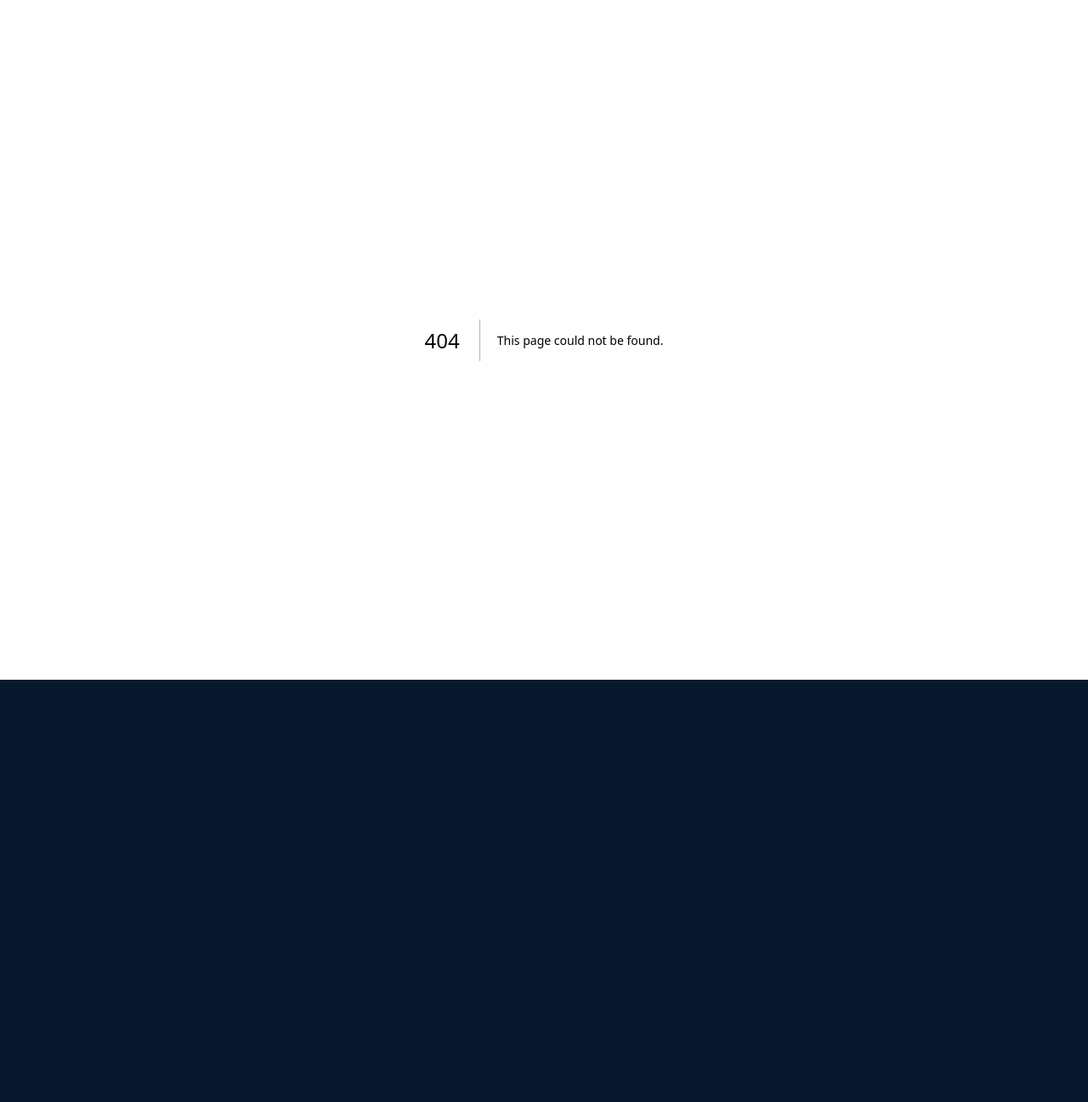
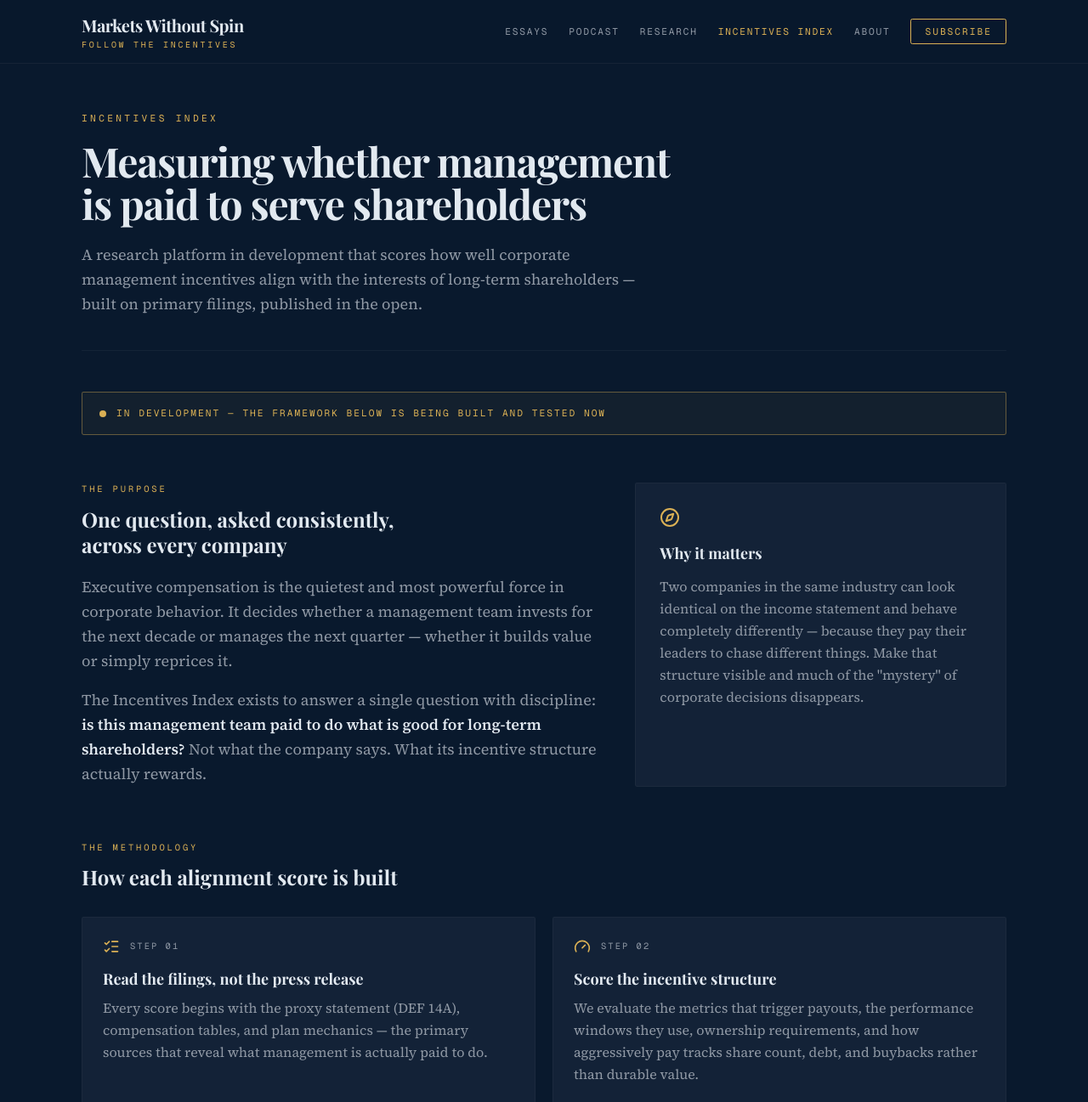
Before and after one commit to franzmussen/markets-without-spin, a Next.js app: page /incentives-index in a window 1280 px wide. Before the commit this address had no page. Shown: the top 1297 px of the page at 85% size. Before the commit the page ends 800 px from the top, so only its background shows below. Built offline with nearby package versions, Linux system fonts and the light colour scheme.

Commit message:
feat: enhance about page and add incentives index page content
Co-authored-by: franzmussen <294330394+franzmussen@users.noreply.github.com>

```diff
--- a/app/about/page.tsx
+++ b/app/about/page.tsx
@@ -21,13 +21,15 @@ export default function AboutPage() {
           </p>
           <p>
             Over the past four decades, I have worked professionally in the investment field,
-            beginning my career in 1985.
+            beginning my career in 1985&mdash;as an investor, an entrepreneur, and a financial
+            educator.
           </p>
           <p>
-            I passed the CPA examination, earned a Master&apos;s Degree in Geography from the
-            University of Utah, and co-founded an investment advisory firm that I helped build over
-            many years. Throughout my career, I have spent a lifetime studying the incentives that
-            drive markets, governments, and institutions.
+            I co-founded a large investment advisory firm and helped build it over many years. I
+            passed the Uniform CPA Examination and earned a Master&apos;s Degree in Geography from
+            the University of Utah, though I was never licensed as a CPA. Throughout my career, I
+            have spent a lifetime studying the incentives that drive markets, governments, and
+            institutions.
           </p>
           <p>Markets Without Spin is the culmination of those experiences.</p>
           <p className="font-heading text-2xl font-semibold text-primary">
--- /dev/null
+++ b/app/incentives-index/page.tsx
@@ -0,0 +1,196 @@
+import type { Metadata } from "next"
+import Link from "next/link"
+import { ArrowRight, Compass, Gauge, LineChart, ListChecks, ShieldCheck } from "lucide-react"
+import { PageShell } from "@/components/page-shell"
+
+export const metadata: Metadata = {
+  title: "Incentives Index — Markets Without Spin",
+  description:
+    "A research platform in development that measures how well corporate management incentives align with the interests of long-term shareholders.",
+}
+
+const METHOD_STEPS = [
+  {
+    icon: ListChecks,
+    title: "Read the filings, not the press release",
+    body: "Every score begins with the proxy statement (DEF 14A), compensation tables, and plan mechanics — the primary sources that reveal what management is actually paid to do.",
+  },
+  {
+    icon: Gauge,
+    title: "Score the incentive structure",
+    body: "We evaluate the metrics that trigger payouts, the performance windows they use, ownership requirements, and how aggressively pay tracks share count, debt, and buybacks rather than durable value.",
+  },
+  {
+    icon: LineChart,
+    title: "Weight for the long term",
+    body: "Structures that reward multi-year capital discipline and real returns on capital score higher than those that reward short-term EPS engineering or metrics management can manufacture.",
+  },
+  {
+    icon: ShieldCheck,
+    title: "Publish a transparent grade",
+    body: "Each company receives a clear alignment grade with the reasoning shown — no black box, no proprietary hand-waving. You can see exactly why a score is what it is.",
+  },
+]
+
+const PRINCIPLES = [
+  "People do what they are rewarded to do — so read the reward before you read the strategy.",
+  "Alignment is structural, not rhetorical. What the plan pays for matters more than what the letter to shareholders says.",
+  "Short-term metrics can be engineered. Long-term capital discipline is much harder to fake.",
+  "Transparency over precision theater: a clear, defensible grade beats a false-precision number.",
+]
+
+export default function IncentivesIndexPage() {
+  return (
+    <PageShell
+      eyebrow="Incentives Index"
+      title="Measuring whether management is paid to serve shareholders"
+      description="A research platform in development that scores how well corporate management incentives align with the interests of long-term shareholders — built on primary filings, published in the open."
+    >
+      {/* Status banner */}
+      <div className="flex flex-wrap items-center gap-3 rounded-sm border border-primary/40 bg-primary/5 px-5 py-4">
+        <span className="flex size-2 items-center justify-center">
+          <span className="size-2 animate-pulse rounded-full bg-primary" />
+        </span>
+        <p className="font-mono text-[0.7rem] uppercase tracking-[0.18em] text-primary">
+          In development — the framework below is being built and tested now
+        </p>
+      </div>
+
+      {/* Purpose */}
+      <section className="mt-14 grid gap-10 lg:grid-cols-[1.4fr_1fr]">
+        <div>
+          <p className="font-mono text-[0.65rem] uppercase tracking-[0.28em] text-primary">
+            The Purpose
+          </p>
+          <h2 className="mt-3 text-balance font-heading text-2xl font-bold leading-tight text-foreground">
+            One question, asked consistently, across every company
+          </h2>
+          <div className="mt-5 space-y-4 text-pretty font-serif text-lg leading-relaxed text-muted-foreground">
+            <p>
+              Executive compensation is the quietest and most powerful force in
+              corporate behavior. It decides whether a management team invests
+              for the next decade or manages the next quarter — whether it
+              builds value or simply reprices it.
+            </p>
+            <p>
+              The Incentives Index exists to answer a single question with
+              discipline:{" "}
+              <span className="font-semibold text-foreground">
+                is this management team paid to do what is good for long-term
+                shareholders?
+              </span>{" "}
+              Not what the company says. What its incentive structure actually
+              rewards.
+            </p>
+          </div>
+        </div>
+
+        <div className="rounded-sm border border-border/60 bg-card p-7">
+          <Compass className="size-6 text-primary" />
+          <p className="mt-4 font-heading text-lg font-bold text-foreground">
+            Why it matters
+          </p>
+          <p className="mt-3 text-pretty font-serif leading-relaxed text-muted-foreground">
+            Two companies in the same industry can look identical on the income
+            statement and behave completely differently — because they pay their
+            leaders to chase different things. Make that structure visible and
+            much of the &quot;mystery&quot; of corporate decisions disappears.
+          </p>
+        </div>
+      </section>
+
+      {/* Methodology */}
+      <section className="mt-16">
+        <p className="font-mono text-[0.65rem] uppercase tracking-[0.28em] text-primary">
+          The Methodology
+        </p>
+        <h2 className="mt-3 max-w-2xl text-balance font-heading text-2xl font-bold leading-tight text-foreground">
+          How each alignment score is built
+        </h2>
+        <div className="mt-8 grid gap-5 sm:grid-cols-2">
+          {METHOD_STEPS.map((step, i) => (
+            <article
+              key={step.title}
+              className="flex flex-col rounded-sm border border-border/60 bg-card p-6"
+            >
+              <div className="flex items-center gap-3">
+                <step.icon className="size-5 text-primary" />
+                <span className="font-mono text-[0.65rem] uppercase tracking-[0.2em] text-muted-foreground">
+                  Step {String(i + 1).padStart(2, "0")}
+                </span>
+              </div>
+              <h3 className="mt-4 text-balance font-heading text-lg font-bold leading-snug text-foreground">
+                {step.title}
+              </h3>
+              <p className="mt-2 text-pretty font-serif leading-relaxed text-muted-foreground">
+                {step.body}
+              </p>
+            </article>
+          ))}
+        </div>
+      </section>
+
+      {/* Principles / long-term vision */}
+      <section className="mt-16 grid gap-10 lg:grid-cols-[1fr_1.4fr]">
+        <div>
+          <p className="font-mono text-[0.65rem] uppercase tracking-[0.28em] text-primary">
+            The Long-Term Vision
+          </p>
+          <h2 className="mt-3 text-balance font-heading text-2xl font-bold leading-tight text-foreground">
+            A permanent, growing reference — not a hot take
+          </h2>
+        </div>
+        <div className="space-y-5 text-pretty font-serif text-lg leading-relaxed text-muted-foreground">
+          <p>
+            The goal is a durable, expanding library of alignment grades that
+            readers can consult the way they would a reference work: company by
+            company, sector by sector, updated as filings change rather than as
+            headlines do.
+          </p>
+          <p>
+            Over time the Index is intended to pair directly with the essays and
+            podcast — every score linked to the reasoning that produced it, so a
+            grade is never a number to take on faith but a conclusion you can
+            follow.
+          </p>
+          <ul className="space-y-3 border-t border-border/50 pt-6">
+            {PRINCIPLES.map((p) => (
+              <li key={p} className="flex gap-3">
+                <ArrowRight className="mt-1.5 size-4 shrink-0 text-primary" />
+                <span className="text-base leading-relaxed text-foreground/90">
+                  {p}
+                </span>
+              </li>
+            ))}
+          </ul>
+        </div>
+      </section>
+
+      {/* CTA */}
+      <section className="mt-16 rounded-sm border border-border/60 bg-secondary/40 p-8 text-center sm:p-12">
+        <h2 className="mx-auto max-w-2xl text-balance font-heading text-2xl font-bold leading-tight text-foreground">
+          Be here when the first scores are published
+        </h2>
+        <p className="mx-auto mt-3 max-w-xl text-pretty font-serif leading-relaxed text-muted-foreground">
+          The Incentives Index is being built in the open. Subscribe to be
+          notified when the methodology and first company grades go live, or
+          start with the essays that lay the groundwork.
+        </p>
+        <div className="mt-7 flex flex-wrap items-center justify-center gap-3">
+          <Link
+            href="/subscribe"
+            className="inline-flex items-center gap-2 rounded-sm bg-primary px-6 py-3 font-mono text-xs uppercase tracking-[0.16em] text-primary-foreground transition-opacity hover:opacity-90"
+          >
+            Notify Me <ArrowRight className="size-4" />
+          </Link>
+          <Link
+            href="/essays"
+            className="inline-flex items-center gap-2 rounded-sm border border-primary/50 px-6 py-3 font-mono text-xs uppercase tracking-[0.16em] text-primary transition-colors hover:bg-primary/10"
+          >
+            Read the Essays
+          </Link>
+        </div>
+      </section>
+    </PageShell>
+  )
+}
--- a/app/page.tsx
+++ b/app/page.tsx
@@ -245,10 +245,10 @@ export default async function HomePage() {
               <p className="text-pretty font-serif text-xl leading-relaxed text-foreground/85">
                 Markets Without Spin is written by Franz Amussen, who began
                 investing in 1969 and has worked professionally in the field
-                since 1985. He passed the CPA examination, earned a
-                Master&apos;s in Geography from the University of Utah, and
-                co-founded an investment advisory firm&mdash;a lifetime spent
-                studying the incentives that move markets and institutions.
+                since 1985. An investor, entrepreneur, and financial educator,
+                he co-founded a large investment advisory firm&mdash;a lifetime
+                spent studying the incentives that move markets and
+                institutions.
               </p>
               <Link
                 href="/about"
--- a/components/hero.tsx
+++ b/components/hero.tsx
@@ -32,7 +32,7 @@ export function Hero() {
           <span className="text-border" aria-hidden>
             /
           </span>
-          <span>CPA &amp; investment-advisory co-founder</span>
+          <span>Investor, educator &amp; advisory-firm co-founder</span>
         </div>
 
         <div className="mt-9 flex flex-wrap items-center gap-4">
--- a/components/site-footer.tsx
+++ b/components/site-footer.tsx
@@ -36,7 +36,7 @@ export function SiteFooter() {
 
           <div>
             <p className="font-mono text-[0.62rem] uppercase tracking-[0.24em] text-muted-foreground">
-              Podcast
+              More
             </p>
             <ul className="mt-4 space-y-2.5">
               {FOOTER_SECONDARY.map((item) => (
--- a/components/site-header.tsx
+++ b/components/site-header.tsx
@@ -25,19 +25,8 @@ export function SiteHeader() {
 
         <nav className="hidden items-center gap-6 lg:flex">
           {NAV.map((item) => {
-            const active = pathname === item.href
-            const isSubscribe = item.href === SUBSCRIBE_HREF
-            if (isSubscribe) {
-              return (
-                <Link
-                  key={item.href}
-                  href={item.href}
-                  className="rounded-sm border border-primary px-4 py-1.5 font-mono text-[0.7rem] uppercase tracking-[0.18em] text-primary transition-colors hover:bg-primary hover:text-primary-foreground"
-                >
-                  {item.label}
-                </Link>
-              )
-            }
+            const active =
+              pathname === item.href || pathname.startsWith(`${item.href}/`)
             return (
               <Link
                 key={item.href}
@@ -51,6 +40,12 @@ export function SiteHeader() {
               </Link>
             )
           })}
+          <Link
+            href={SUBSCRIBE_HREF}
+            className="rounded-sm border border-primary px-4 py-1.5 font-mono text-[0.7rem] uppercase tracking-[0.18em] text-primary transition-colors hover:bg-primary hover:text-primary-foreground"
+          >
+            Subscribe
+          </Link>
         </nav>
 
         <button
@@ -66,7 +61,8 @@ export function SiteHeader() {
       {open && (
         <nav className="border-t border-border/70 bg-background px-5 pb-6 pt-2 lg:hidden">
           {NAV.map((item) => {
-            const active = pathname === item.href
+            const active =
+              pathname === item.href || pathname.startsWith(`${item.href}/`)
             return (
               <Link
                 key={item.href}
@@ -81,6 +77,13 @@ export function SiteHeader() {
               </Link>
             )
           })}
+          <Link
+            href={SUBSCRIBE_HREF}
+            onClick={() => setOpen(false)}
+            className="mt-4 block rounded-sm border border-primary px-4 py-2.5 text-center font-mono text-xs uppercase tracking-[0.18em] text-primary"
+          >
+            Subscribe
+          </Link>
         </nav>
       )}
     </header>
--- a/components/subscribe-form.tsx
+++ b/components/subscribe-form.tsx
@@ -1,6 +1,6 @@
 "use client"
 
-import { useActionState, useEffect, useRef, useState } from "react"
+import { useActionState, useState } from "react"
 import { Check, Loader2 } from "lucide-react"
 import { subscribe, type SubscribeResult } from "@/app/actions/subscribe"
 
@@ -9,16 +9,9 @@ export function SubscribeForm() {
     SubscribeResult | null,
     FormData
   >(subscribe, null)
-  const [submittedEmail, setSubmittedEmail] = useState("")
-  const formRef = useRef<HTMLFormElement>(null)
-
-  // Capture the email that was successfully submitted for the confirmation copy.
-  useEffect(() => {
-    if (state?.ok) {
-      const value = formRef.current?.elements.namedItem("email")
-      if (value instanceof HTMLInputElement) setSubmittedEmail(value.value)
-    }
-  }, [state])
+  // Track the email as it's typed so the confirmation can reference it even
+  // after the form itself unmounts on success.
+  const [email, setEmail] = useState("")
 
   if (state?.ok) {
     return (
@@ -33,8 +26,8 @@ export function SubscribeForm() {
               : "You're on the list"}
           </p>
           <p className="text-sm text-muted-foreground">
-            {submittedEmail
-              ? `We'll reach you at ${submittedEmail} when the next essay is published.`
+            {email
+              ? `We'll reach you at ${email} when the next essay is published.`
               : "We'll reach you when the next essay is published."}
           </p>
         </div>
@@ -43,7 +36,7 @@ export function SubscribeForm() {
   }
 
   return (
-    <form ref={formRef} action={formAction} className="flex flex-col gap-3">
+    <form action={formAction} className="flex flex-col gap-3">
       <div className="flex flex-col gap-3 sm:flex-row">
         <label htmlFor="email" className="sr-only">
           Email address
@@ -55,6 +48,8 @@ export function SubscribeForm() {
           required
           autoComplete="email"
           placeholder="you@example.com"
+          value={email}
+          onChange={(e) => setEmail(e.target.value)}
           disabled={pending}
           className="flex-1 rounded-sm border border-input bg-background px-4 py-3 text-foreground outline-none transition-colors placeholder:text-muted-foreground focus:border-primary disabled:opacity-60"
         />
--- a/lib/content.ts
+++ b/lib/content.ts
@@ -8,23 +8,24 @@ export const SITE = {
 
 export type NavItem = { label: string; href: string }
 
-// Primary navigation — five items. The logo links Home; "Subscribe" renders
-// as the highlighted button in the header.
+// Primary navigation — the intended long-term information architecture.
+// Five items; the logo links Home.
 export const NAV: NavItem[] = [
   { label: "Essays", href: "/essays" },
-  { label: "Observations", href: "/observations" },
+  { label: "Podcast", href: "/podcast" },
   { label: "Research", href: "/research" },
+  { label: "Incentives Index", href: "/incentives-index" },
   { label: "About", href: "/about" },
-  { label: "Subscribe", href: "/subscribe" },
 ]
 
-// The href that should be styled as the Subscribe button in the header.
+// The href styled as the highlighted button in the header.
 export const SUBSCRIBE_HREF = "/subscribe"
 
 // Secondary destinations surfaced only in the footer.
 export const FOOTER_SECONDARY: NavItem[] = [
-  { label: "Podcast Archive", href: "/podcast" },
+  { label: "Observations", href: "/observations" },
   { label: "Follow the Podcast", href: "/follow" },
+  { label: "Subscribe", href: "/subscribe" },
 ]
 
 export type Essay = {
```
